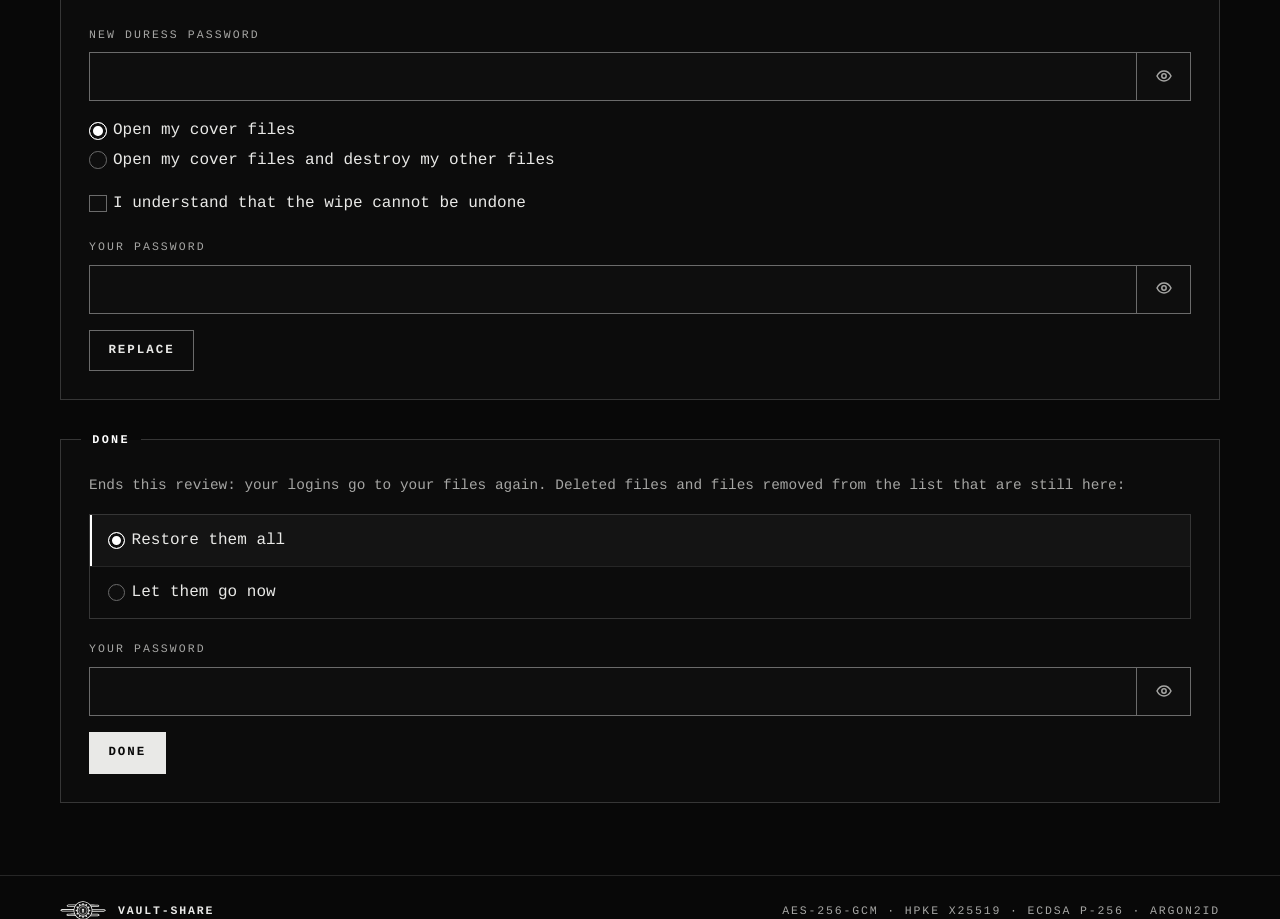
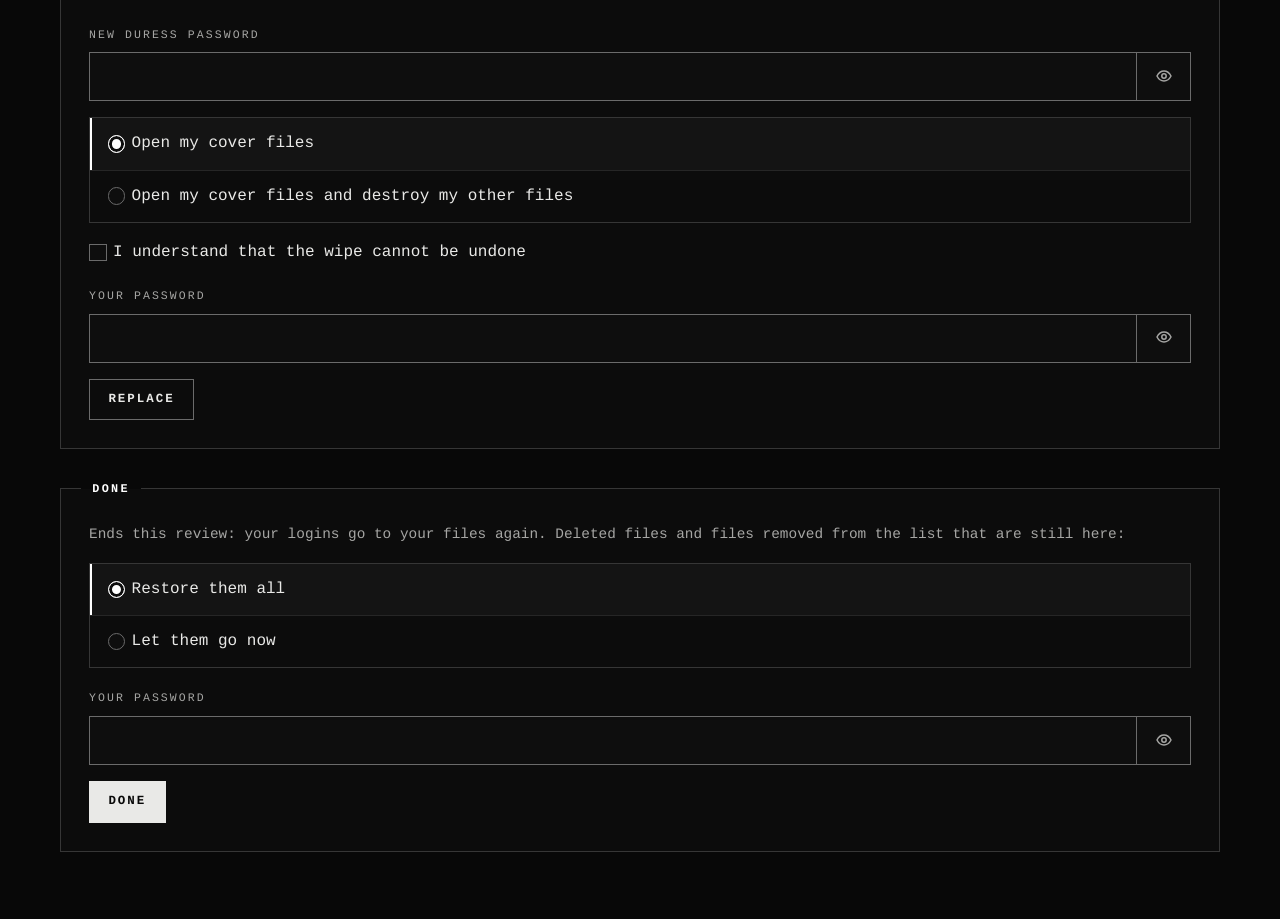
Before and after one commit to Ymsniper/vault-share, a Python web app: template app/templates/auth/review.html in a window 1280 px wide. Shown: the part 2159-3078 px from the top of the page. Run offline with Jinja, Linux system fonts and the light colour scheme; the template is opened without the code that fills it, so the values that code supplies are empty.

Commit message:
Show the duress modes as choice rows

```diff
--- a/app/templates/auth/duress.html
+++ b/app/templates/auth/duress.html
@@ -28,7 +28,7 @@
                autocomplete="off" spellcheck="false" autocapitalize="off"
                data-lpignore="true" data-1p-ignore data-bwignore="true" required>
       </div>
-      <div class="mb-3">
+      <div class="vs-choices">
         <div class="form-check">
           <input class="form-check-input" type="radio" name="mode" id="mode-cover" value="cover" checked>
           <label class="form-check-label" for="mode-cover">Open my cover files</label>
--- a/app/templates/auth/review.html
+++ b/app/templates/auth/review.html
@@ -115,7 +115,7 @@
              autocomplete="off" spellcheck="false" autocapitalize="off"
              data-lpignore="true" data-1p-ignore data-bwignore="true" required>
     </div>
-    <div class="mb-3">
+    <div class="vs-choices">
       <div class="form-check">
         <input class="form-check-input" type="radio" name="mode" id="replace-cover" value="cover" checked>
         <label class="form-check-label" for="replace-cover">Open my cover files</label>
```
